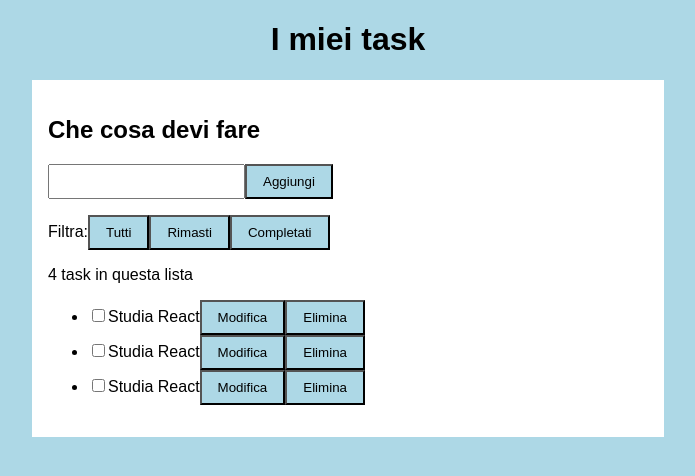
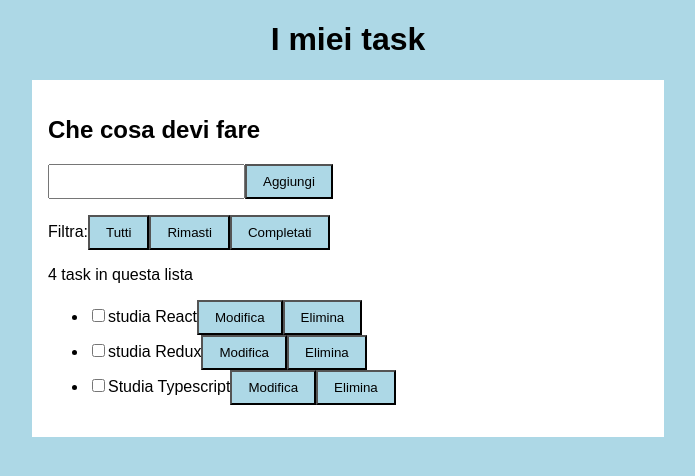
Before and after one commit to brandonfesta/react-todo-goodversion, a React (Vite) app in the folder react-todo-goodversion/: page / in a window 1280 px wide. Shown: the top 476 px of the page, without its empty margins (292-987 px from the left). Built offline with nearby package versions, Linux system fonts and the light colour scheme.

Commit message:
dynamic task creation through mock

```diff
--- a/react-todo-goodversion/src/components/Task.jsx
+++ b/react-todo-goodversion/src/components/Task.jsx
@@ -1,8 +1,8 @@
-export default function Task(){
+export default function Task({task}){
     return (
         <li>
             <input type="checkbox" />
-            Studia React
+            {task.name}
             <button className="btn">Modifica</button>
             <button className="btn">Elimina</button>
         </li>
--- a/react-todo-goodversion/src/components/Tasks.jsx
+++ b/react-todo-goodversion/src/components/Tasks.jsx
@@ -1,11 +1,14 @@
 import Task from "./Task"
+import { tasks } from "../data/tasks.js"
+
+let taskList = tasks.map((task) => (
+    <Task task={task}></Task>
+))
 
 export default function Tasks(){
     return(
         <ul>
-            <Task></Task>
-            <Task></Task>
-            <Task></Task>
+            {taskList}
         </ul>
     )
 }
--- /dev/null
+++ b/react-todo-goodversion/src/data/tasks.js
@@ -0,0 +1,17 @@
+export let tasks = [
+    {
+        Id: "1234",
+        name: "studia React",
+        isCompleted: true,
+    },
+    {
+        Id: "5678",
+        name: "studia Redux",
+        isCompleted: false,
+    },
+    {
+        Id: "9045",
+        name: "Studia Typescript",
+        isCompleted: true,
+    },
+]
```
